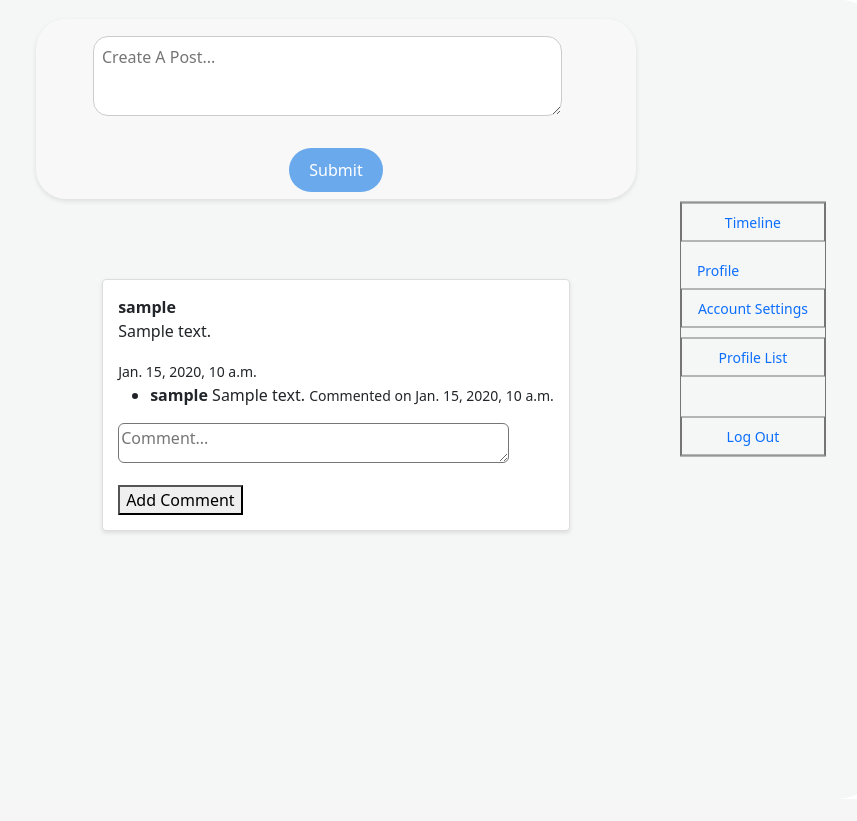
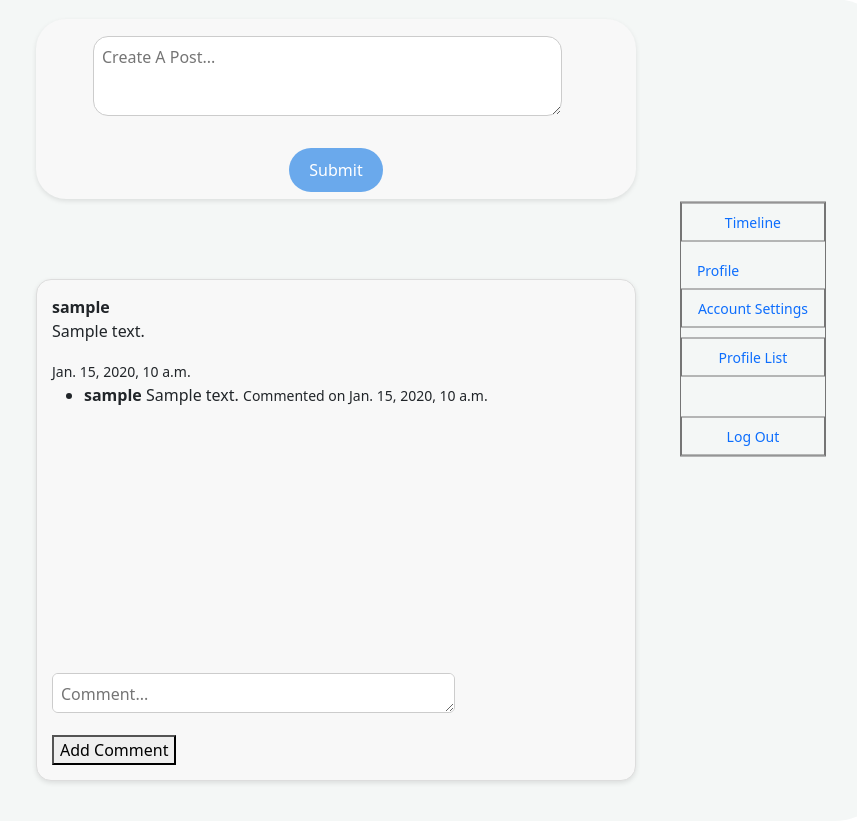
Before and after one commit to adrimsaav/togethr-app, a Django app: page /timeline/ in a window 1280 px wide. Shown: the part 71-892 px from the top of the page, without its empty margins (304-1161 px from the left). Before the commit the page ends 604 px from the top, so only its background shows below. Run offline with Django 4.2, Linux system fonts and the light colour scheme; a user stored in the database is signed in; tables that the repository leaves empty hold one stand-in row (values such as "Sample post").

Commit message:
Styling for post/comments

```diff
--- a/togethr/main_app/static/css/style.css
+++ b/togethr/main_app/static/css/style.css
@@ -148,6 +148,10 @@ h1 {
 
 .rounded {
     height: 40px;
+    border-radius: 15px;
+    border: 1px solid #ccc;
+    padding: 8px;
+    margin-top: 250px;
 }
 
 .timeline-content-section, .post {
@@ -166,7 +170,7 @@ h1 {
     flex-direction: column;
 }
 
-/* .post-form input, */
+
 .post-form textarea {
     margin: 10px 50px;
 }
@@ -188,13 +192,14 @@ h1 {
 }
 
 .post {
-    background-color: #fff;
+    background-color: #f8f8f8;
     border: 1px solid #ddd;
-    border-radius: 4px;
-    box-shadow: 0 2px 4px rgba(0,0,0,0.1);
+    border-radius: 15px;
+    box-shadow: 0 2px 5px rgba(0, 0, 0, 0.1);
     margin-bottom: 20px;
     padding: 15px;
     margin-top: 50px;
+    width: 700px;
 }
 
 .posts {
```
